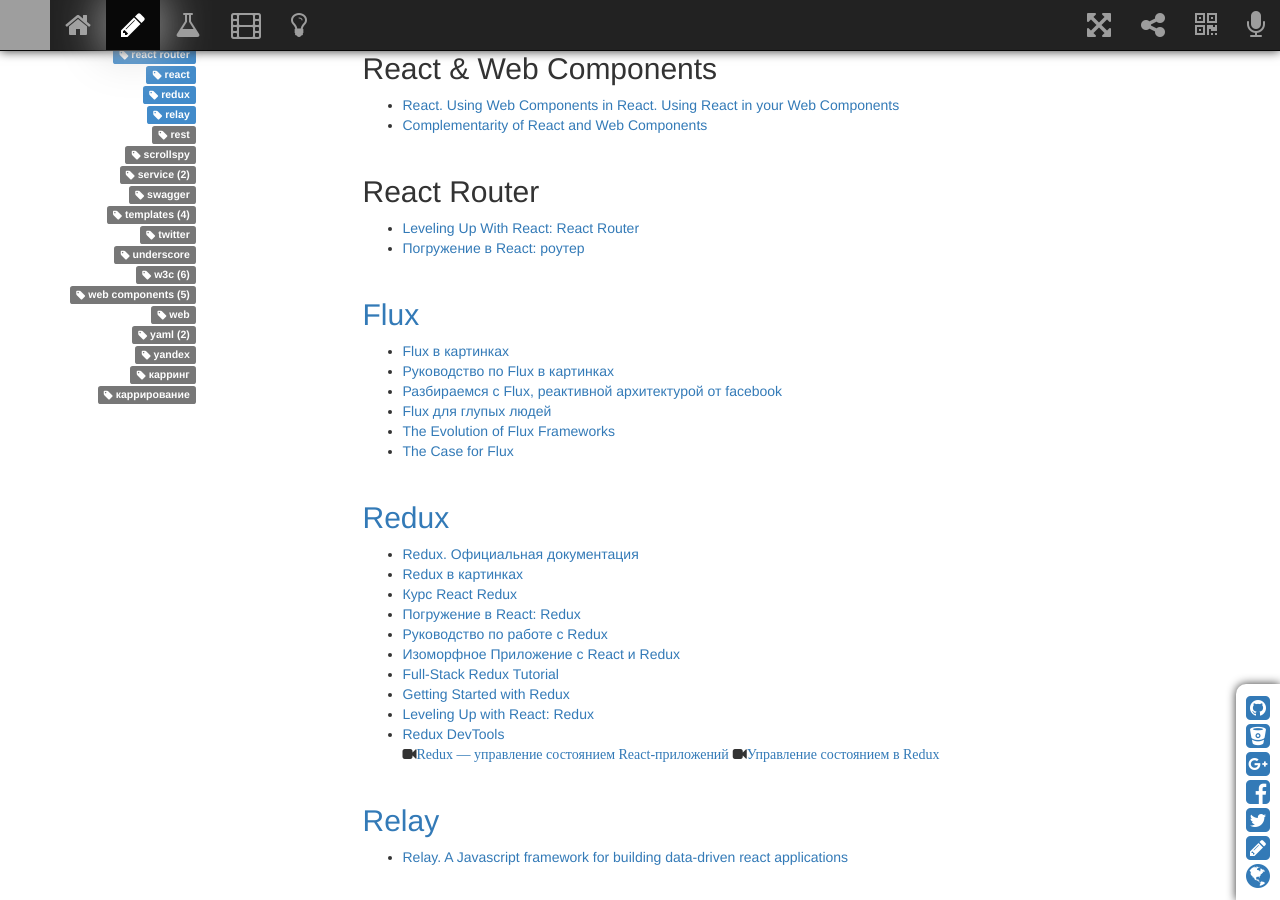
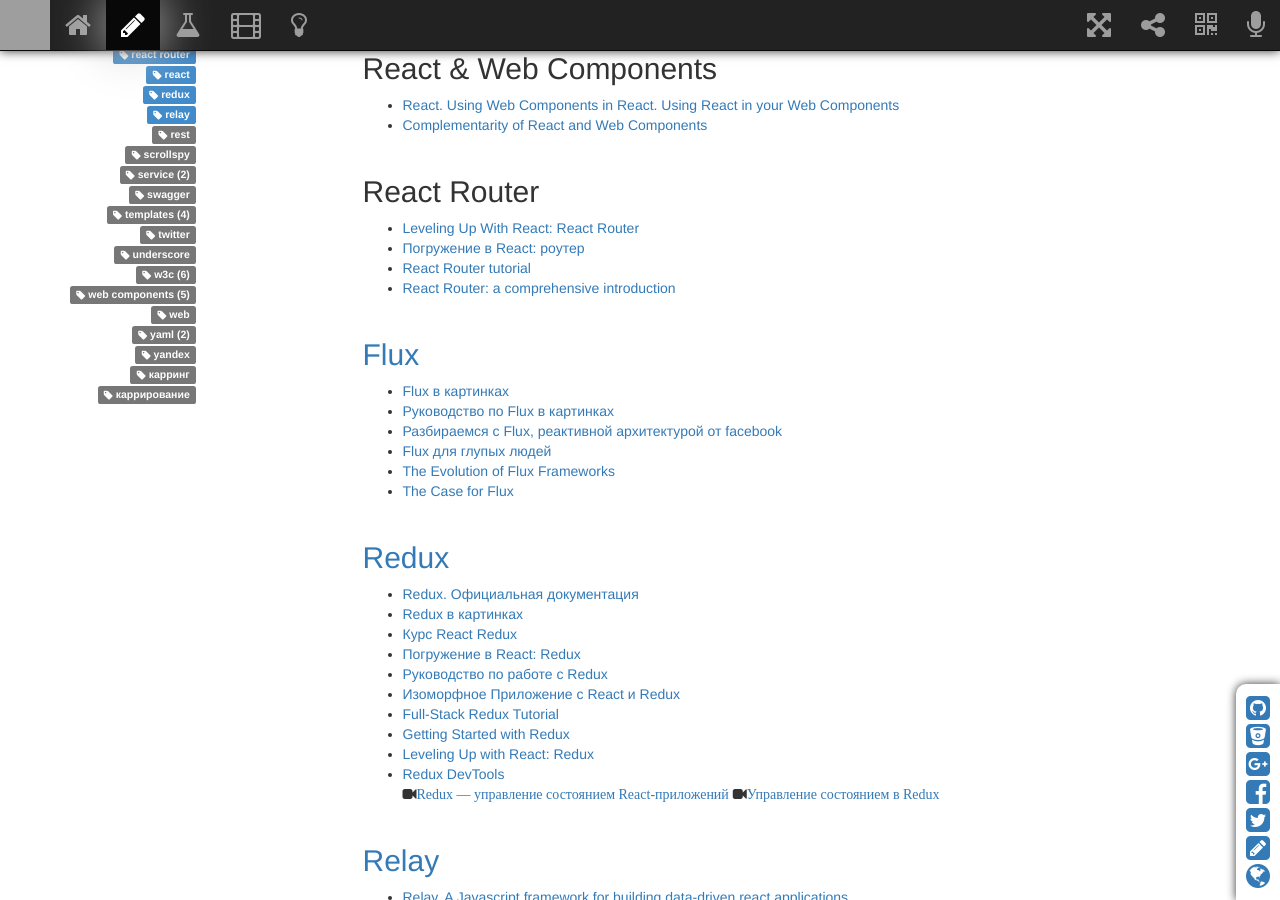
Before and after one commit to sergeymakoveev/sergeymakoveev.github.com, a Jekyll site: the page built from _posts/2015-06-18-js.react.md, in a window 1280 px wide and 900 px high, scrolled down 1692 px. Built offline with Jekyll 4.4.1, drawn with Linux system fonts in a browser that asks for light colours; nearby versions of some CDN libraries; comment, search, counter and statistics services are not loaded; grey boxes are pictures that could not be loaded.

Commit message:
обновил контент

```diff
--- a/_posts/2015-06-18-js.react.md
+++ b/_posts/2015-06-18-js.react.md
@@ -78,6 +78,8 @@
 ## React Router
 *   [Leveling Up With React: React Router](https://css-tricks.com/learning-react-router/)
 *   [Погружение в React: роутер](http://prgssr.ru/development/pogruzhenie-v-react-router.html)
+*   [React Router tutorial](http://www.pshrmn.com/tutorials/react/react-router/)
+*   [React Router: a comprehensive introduction](https://www.themarketingtechnologist.co/react-router-an-introduction/)
 
 
 ## [Flux](https://facebook.github.io/flux/)
```
